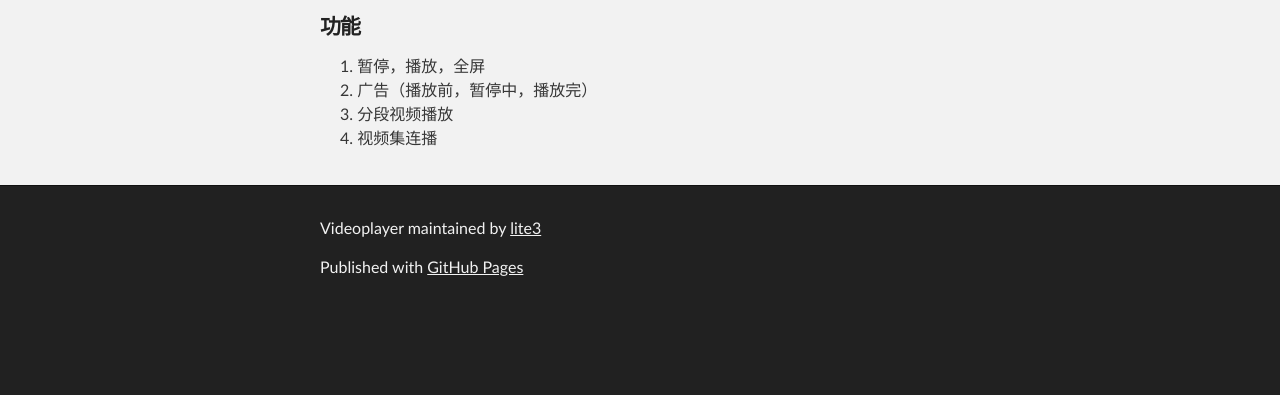
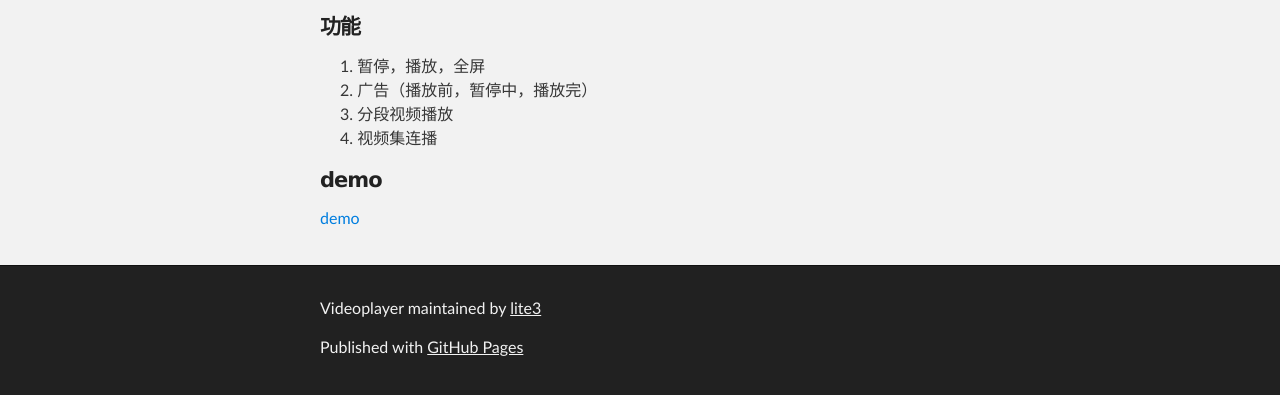
Before and after one commit to litefeel/VideoPlayer, a plain HTML site: page index.html in a window 1280 px wide. Shown: the part 351-746 px from the top of the page. Drawn offline with Linux system fonts and the light colour scheme.

```diff
--- a/index.html
+++ b/index.html
@@ -44,7 +44,10 @@
 <li>广告（播放前，暂停中，播放完）</li>
 <li>分段视频播放</li>
 <li>视频集连播</li>
-</ol>
+</ol><h4>
+<a name="demo" class="anchor" href="#demo"><span class="octicon octicon-link"></span></a>demo</h4>
+
+<p><a href="http://lite3.github.io/VideoPlayer/demo/">demo</a></p>
       </section>
     </div>
 
--- a/params.json
+++ b/params.json
@@ -1 +1 @@
-{"name":"Videoplayer","tagline":"VideoPlayer 是使用flash技术开发的视频播放器。","body":"VideoPlayer\r\n===========\r\n\r\nVideoPlayer 是使用flash技术开发的视频播放器。\r\n\r\n\r\n#### 功能\r\n1. 暂停，播放，全屏\r\n2. 广告（播放前，暂停中，播放完）\r\n3. 分段视频播放\r\n4. 视频集连播\r\n\r\n\r\n","google":"","note":"Don't delete this file! It's used internally to help with page regeneration."}
+{"name":"Videoplayer","tagline":"VideoPlayer 是使用flash技术开发的视频播放器。","body":"VideoPlayer\r\n===========\r\n\r\nVideoPlayer 是使用flash技术开发的视频播放器。\r\n\r\n\r\n#### 功能\r\n1. 暂停，播放，全屏\r\n2. 广告（播放前，暂停中，播放完）\r\n3. 分段视频播放\r\n4. 视频集连播\r\n\r\n\r\n#### demo\r\n[demo](http://lite3.github.io/VideoPlayer/demo/)","google":"","note":"Don't delete this file! It's used internally to help with page regeneration."}
```
